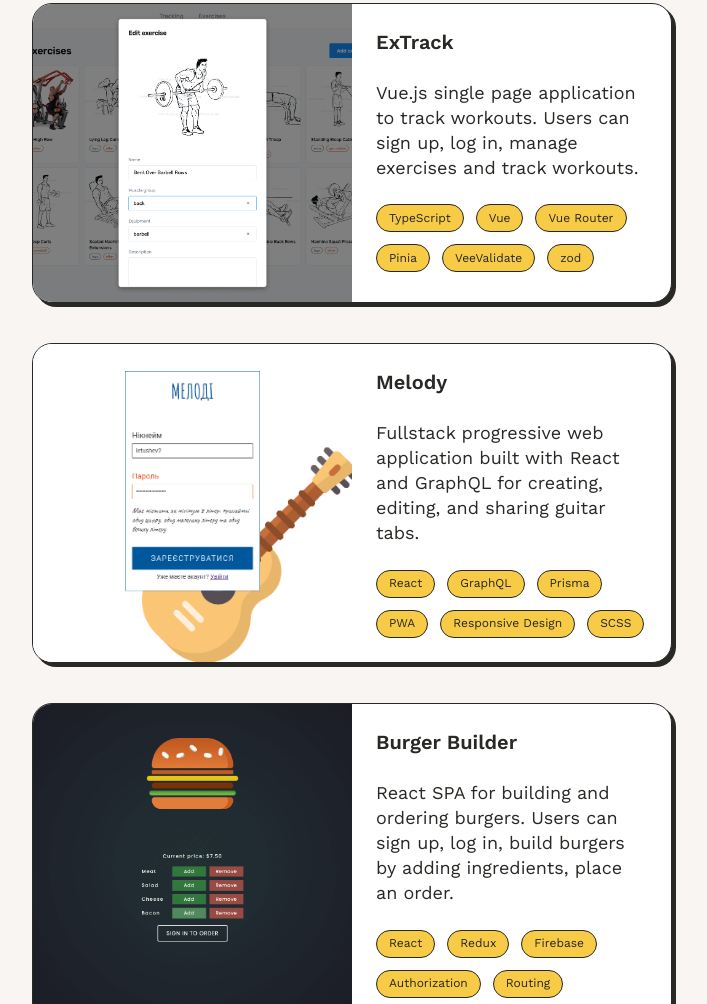
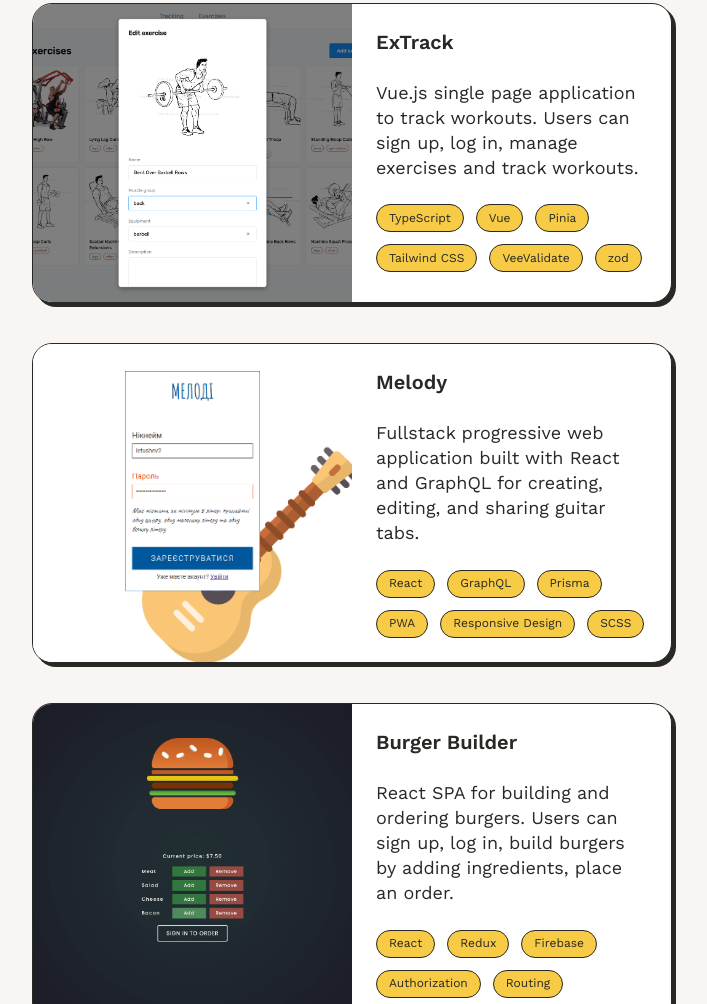
Before and after one commit to Letushev/portfolio, a plain HTML site: page index.html in a window 1280 px wide. Shown: the part 4190-5194 px from the top of the page, without its empty margins (288-995 px from the left). Drawn offline with nearby package versions, Linux system fonts and the light colour scheme.

Commit message:
add Tailwind CSS

```diff
--- a/index.html
+++ b/index.html
@@ -257,8 +257,8 @@
         <div class="collection">
           <span class="collection__tag">TypeScript</span>
           <span class="collection__tag">Vue</span>
-          <span class="collection__tag">Vue Router</span>
           <span class="collection__tag">Pinia</span>
+          <span class="collection__tag">Tailwind CSS</span>
           <span class="collection__tag">VeeValidate</span>
           <span class="collection__tag">zod</span>
         </div>
```
Also changed, not shown: 1 other file.
